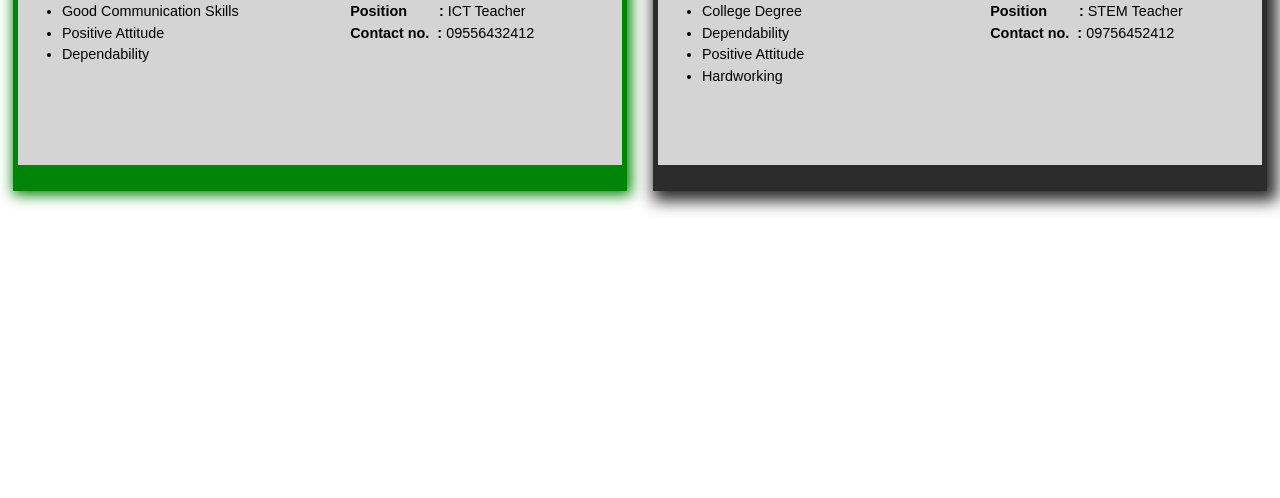
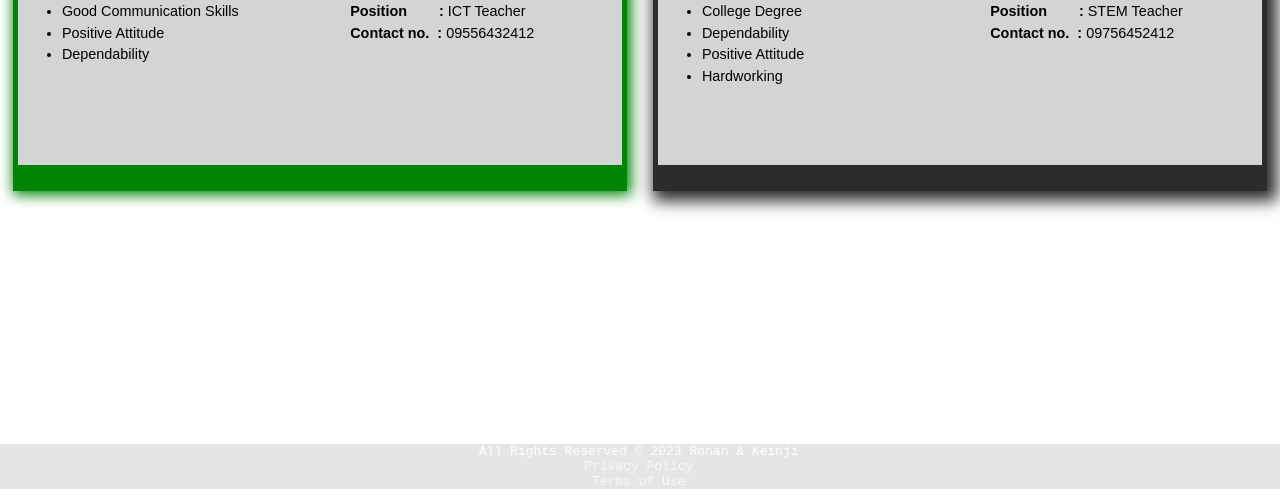
Before and after one commit to SuanKeinji/Index.github.io, a plain HTML site: page about.html in a window 1280 px wide. Shown: the part 702-1200 px from the top of the page. Drawn offline with Linux system fonts and the light colour scheme.

Commit message:
Update about.html

```diff
--- a/about.html
+++ b/about.html
@@ -148,6 +148,13 @@
         </div>
      </div>
     </div>
+    <div class="cc1">
+    <footer>
+          All Rights Reserved © 2023 Ronan & Keinji
+          <br><a href="https://www.gatesnotes.com/Privacy-policy" target="popup" onclick="window.open('https://www.gatesnotes.com/Privacy-policy','popup','width=700,height=700');return false;"> Privacy Policy </a>
+          <br><a href="https://www.gatesnotes.com/Terms-of-use" target="popup" onclick="window.open('https://www.gatesnotes.com/Terms-of-use','popup','width=700,height=700');return false;"> Terms of Use</a>
+      </footer>
+      </div>
 </body>
 
 </html>
```
